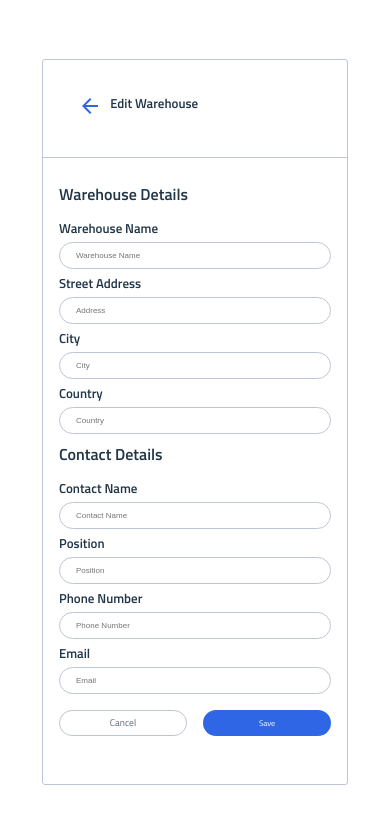
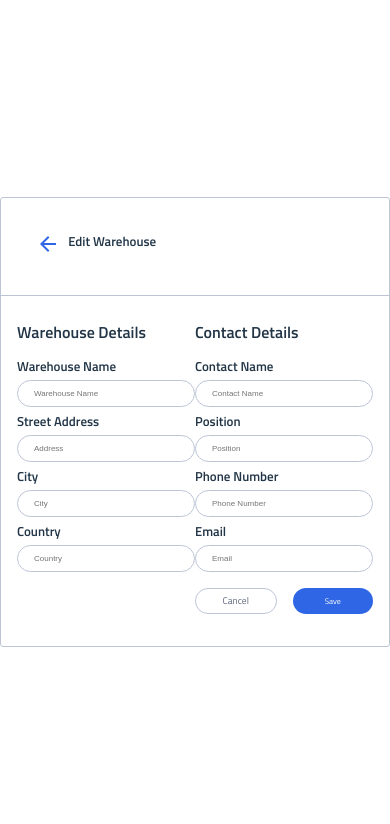
Before and after one commit to StefanUoft/InStock, a React (Vite) app: page / in a window 390 px wide. Shown: the top 824 px of the page. Built offline with nearby package versions, Linux system fonts and the light colour scheme; no server answers.

Commit message:
fixed resposnive styling for tablet/desktop for the forms

```diff
--- a/src/components/EditWarehouse/EditWarehouse.jsx
+++ b/src/components/EditWarehouse/EditWarehouse.jsx
@@ -4,11 +4,13 @@ import { useState, useEffect } from "react";
 import { parsePhoneNumberFromString } from "libphonenumber-js";
 import BackArrow from "../../assets/Icons/arrow_back-24px.svg";
 import axios from "axios";
+
 const apiUrl = import.meta.env.VITE_API_URL;
 
 function EditWarehouse() {
   const { id } = useParams();
   const navigate = useNavigate();
+
   const [formData, setFormData] = useState({
     warehouse_name: "",
     address: "",
@@ -19,13 +21,17 @@ function EditWarehouse() {
     contact_phone: "",
     contact_email: "",
   });
+
   const [errors, setErrors] = useState({});
 
   useEffect(() => {
     const fetchWarehouseData = async () => {
       try {
         const response = await axios.get(`${apiUrl}/api/warehouses`);
-        setFormData(response.data);
+        setFormData((prevState) => ({
+          ...prevState,
+          ...response.data,
+        }));
         console.log("Fetched warehouse data:", response.data);
       } catch (error) {
         console.error("Error fetching warehouse data:", error);
@@ -34,7 +40,7 @@ function EditWarehouse() {
     };
 
     fetchWarehouseData();
-  }, []);
+  }, [id]);
 
   const validateInput = (name, value) => {
     let error = "";
@@ -120,7 +126,7 @@ function EditWarehouse() {
         console.log("Form data before sending:", formData);
         try {
           const response = await axios.put(
-            `${apiUrl}/api/warehouses/${id}`,
+            `${apiUrl}/api/warehouses/</WAREHOUSE_ID>`,
             formData
           );
           console.log("Warehouse updated successfully:", response.data);
@@ -134,6 +140,10 @@ function EditWarehouse() {
       }
     }
   };
+
+  if (!formData || Object.keys(formData).length === 0) {
+    return <p>Loading...</p>;
+  }
 
   return (
     <div className="edit-warehouse">
@@ -161,7 +171,7 @@ function EditWarehouse() {
                 className="edit-warehouse__input"
                 name="warehouse_name"
                 placeholder="Warehouse Name"
-                value={formData.warehouse_name}
+                value={formData.warehouse_name || ""}
                 onChange={handleChange}
               />
               {errors.warehouse_name && <p>{errors.warehouse_name}</p>}
@@ -173,7 +183,7 @@ function EditWarehouse() {
                 className="edit-warehouse__input"
                 name="address"
                 placeholder="Address"
-                value={formData.address}
+                value={formData.address || ""}
                 onChange={handleChange}
               />
               {errors.address && <p>{errors.address}</p>}
@@ -185,7 +195,7 @@ function EditWarehouse() {
                 className="edit-warehouse__input"
                 name="city"
                 placeholder="City"
-                value={formData.city}
+                value={formData.city || ""}
                 onChange={handleChange}
               />
               {errors.city && <p>{errors.city}</p>}
@@ -197,12 +207,15 @@ function EditWarehouse() {
                 className="edit-warehouse__input"
                 name="country"
                 placeholder="Country"
-                value={formData.country}
+                value={formData.country || ""}
                 onChange={handleChange}
               />
               {errors.country && <p>{errors.country}</p>}
             </div>
           </div>
+      </div>
+
+
 
           {/*Contact Details Section*/}
           <div className="edit-warehouse__contact-form">
@@ -214,7 +227,7 @@ function EditWarehouse() {
                 className="edit-warehouse__input"
                 name="contact_name"
                 placeholder="Contact Name"
-                value={formData.contact_name}
+                value={formData.contact_name || ""}
                 onChange={handleChange}
               />
               {errors.contact_name && <p>{errors.contact_name}</p>}
@@ -226,7 +239,7 @@ function EditWarehouse() {
                 className="edit-warehouse__input"
                 name="contact_position"
                 placeholder="Position"
-                value={formData.contact_position}
+                value={formData.contact_position || ""}
                 onChange={handleChange}
               />
               {errors.contact_position && <p>{errors.contact_position}</p>}
@@ -238,7 +251,7 @@ function EditWarehouse() {
                 className="edit-warehouse__input"
                 name="contact_phone"
                 placeholder="Phone Number"
-                value={formData.contact_phone}
+                value={formData.contact_phone || ""}
                 onChange={handleChange}
               />
               {errors.contact_phone && <p>{errors.contact_phone}</p>}
@@ -250,10 +263,11 @@ function EditWarehouse() {
                 className="edit-warehouse__input"
                 name="contact_email"
                 placeholder="Email"
-                value={formData.contact_email}
+                value={formData.contact_email || ""}
                 onChange={handleChange}
               />
               {errors.contact_email && <p>{errors.contact_email}</p>}
+
               {/*Buttons Section*/}
               <div className="edit-warehouse__form-buttons">
                 <button
@@ -269,7 +283,6 @@ function EditWarehouse() {
               </div>
             </div>
           </div>
-        </div>
       </form>
     </div>
   );
--- a/src/components/EditWarehouse/EditWarehouse.scss
+++ b/src/components/EditWarehouse/EditWarehouse.scss
@@ -10,14 +10,12 @@ body {
   min-height: 100vh;
 }
 
-
-
 .edit-warehouse {
   display: flex;
   flex-direction: column;
   width: 100%;
   border: 1px solid $cloud-color;
-  padding-bottom: 1rem;;
+  padding-bottom: 1rem;
   border-radius: 0.1875rem;
 
   &__header {
@@ -44,6 +42,9 @@ body {
   }
 
   &__forms {
+     width: 100%;
+    display: flex;
+    justify-content: center;
     padding: 1rem;
     @include tablet {
       display: flex;
@@ -52,15 +53,16 @@ body {
     }
   }
   &__warehouse-form {
+    flex: 1;
     padding-bottom: 1rem;
     @include tablet {
       display: flex;
       flex-direction: row;
       border-bottom: none;
-      padding-right: 2.5rem;
     }
   }
   &__contact-form {
+    flex: 1;
     @include tablet {
       padding-left: 2rem;
     }
@@ -68,8 +70,8 @@ body {
   &__warehouse-title,
   &__contact-title {
     @include h2;
-    font-size:1rem;
-    line-height: .5;
+    font-size: 1rem;
+    line-height: 0.5;
     padding: 1rem 0;
   }
   &__form-container {
@@ -81,18 +83,18 @@ body {
     padding: 0.25rem 0;
   }
 
-  &__input, {
-    font-size: .5rem;
+  &__input {
+    font-size: 0.5rem;
     border-radius: 1.25rem;
     border: 1px solid $cloud-color;
     padding: 0.5rem 1rem;
-    @include tablet{
+    @include tablet {
     }
   }
   &__form-buttons {
     display: flex;
     gap: 1rem;
-    padding-top:1rem;
+    padding-top: 1rem;
     justify-content: center;
     @include tablet {
       justify-content: flex-end;
@@ -106,9 +108,9 @@ body {
     padding-left: 1rem;
     font-weight: 400;
     font-size: 0.875rem;
-    line-height: .5rem;
+    line-height: 0.5rem;
     border-radius: 1.25rem;
-    font-size: .6rem;
+    font-size: 0.6rem;
     width: 8rem;
     @include tablet {
       width: auto;
@@ -121,16 +123,16 @@ body {
     padding-left: 1rem;
     font-weight: 400;
     font-size: 0.875rem;
-    line-height: .5rem;
+    line-height: 0.5rem;
     border-radius: 1.25rem;
-    font-size: .6rem;
+    font-size: 0.6rem;
     width: 8rem;
-    font-size: .5rem;
+    font-size: 0.5rem;
     @include tablet {
       width: 12rem;
     }
-      @include desktop {
-        width: 8rem;
+    @include desktop {
+      width: 8rem;
     }
   }
 }
```
